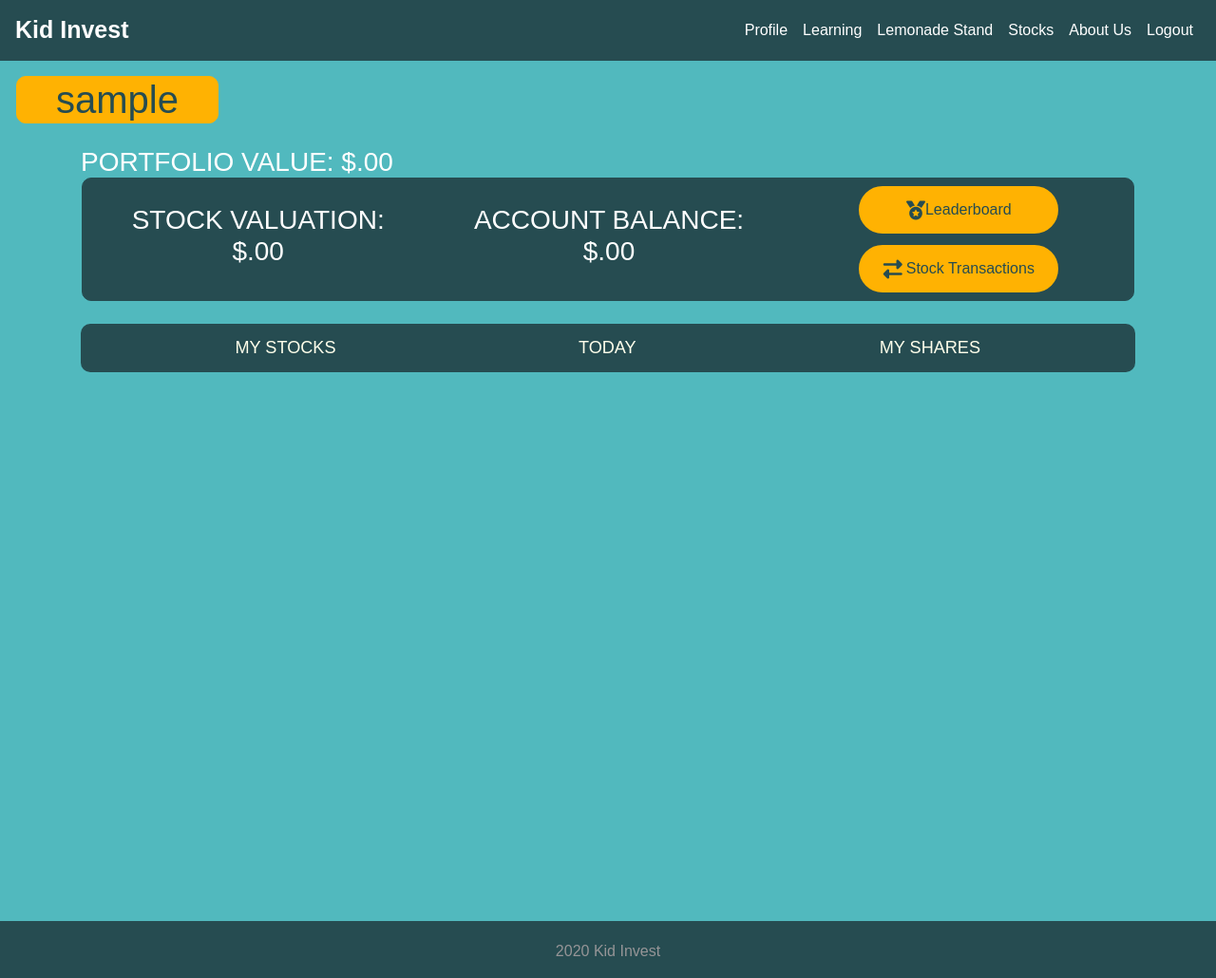
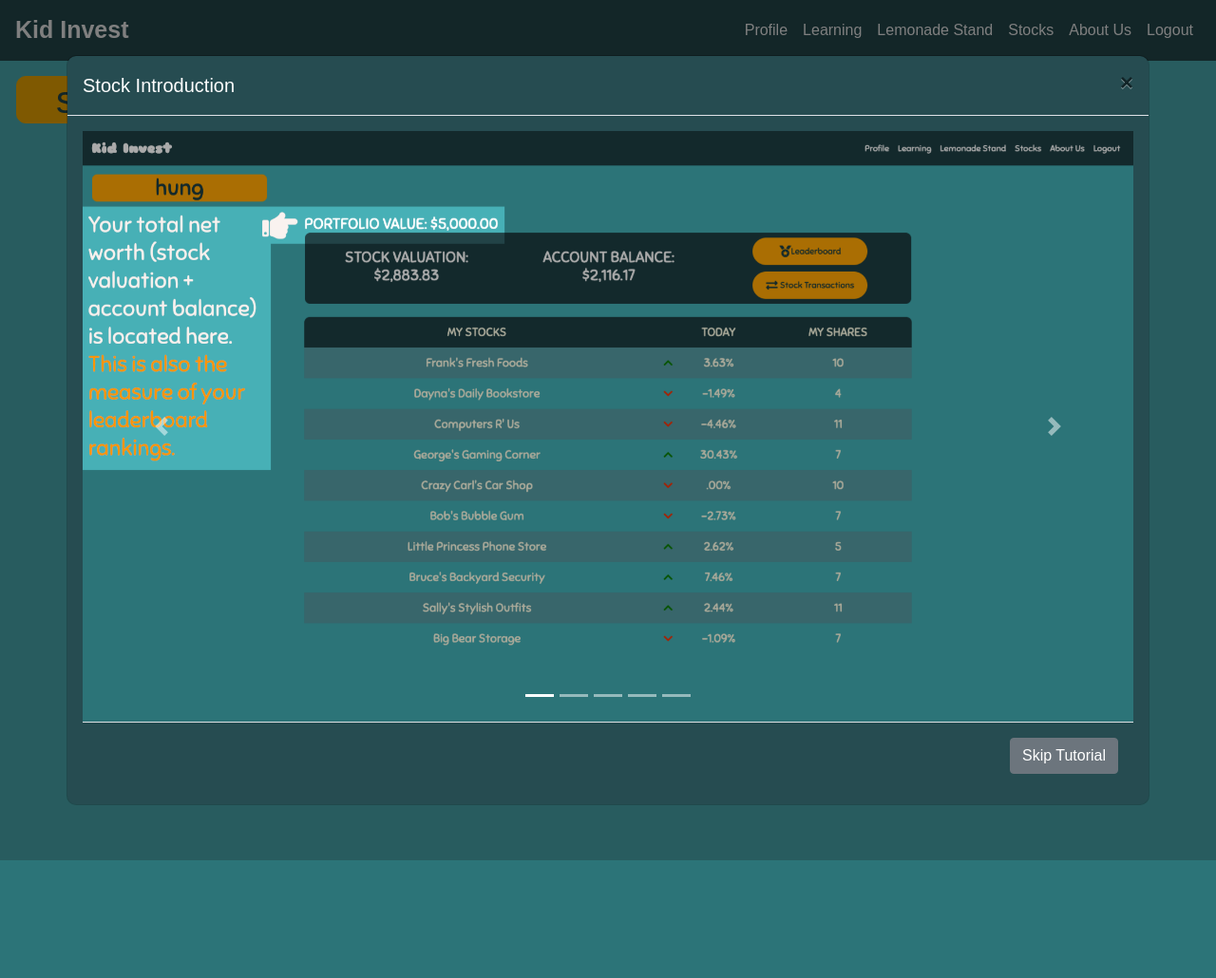
Before and after one commit to Kid-Invest/KidInvest, a Spring Boot app: page /profile in a window 1280 px wide. Shown: the whole page at 95% size. After the commit the page ends 906 px from the top, so only its background shows below. Run offline with Spring Boot 4, Linux system fonts and the light colour scheme; the visitor is signed in with stand-in values (Sample User, id 1); lists and menus that the app fills with data are empty; some of the project's set-up classes (security, data sources, template engines, error pages and the like) are left out, and stand-ins take their place; some libraries are stand-ins or nearby versions; some web fonts are replaced.

Commit message:
added portfolio tutorial

```diff
--- a/src/main/resources/static/js/profile.js
+++ b/src/main/resources/static/js/profile.js
@@ -2,7 +2,7 @@
     $(document).ready(()=> {
         const stockRowsEl = $(".stock-row");
         // const stockRowStatsEl = $(".owned-stock-stats");
-
+        $('#portfolio-tut-modal').modal('show')
 
             $(stockRowsEl).click(function(item){
                 console.log(item);
--- a/src/main/resources/templates/business/business.html
+++ b/src/main/resources/templates/business/business.html
@@ -133,7 +133,6 @@
 <th:block th:include="partials/fragments :: scripts"/>
 <script>
     $('#business-tut-modal').modal('show')
-    console.log("here");
 </script>
 </body>
 </html>
--- a/src/main/resources/templates/user/profile.html
+++ b/src/main/resources/templates/user/profile.html
@@ -144,11 +144,73 @@
     </div>
 </div>
 
+<!--<th:block th:if="${firstTime}">-->
+    <div class="modal fade" id="portfolio-tut-modal" tabindex="-1" role="dialog" aria-labelledby="tut-modal-label"
+         aria-hidden="true">
+        <div class="modal-dialog modal-dialog-centered modal-xl" role="document">
+            <div class="modal-content">
+                <div class="modal-header">
+                    <h5 class="modal-title" id="tut-modal-label">Stock Introduction</h5>
+                    <button type="button" class="close" data-dismiss="modal" aria-label="Close">
+                        <span aria-hidden="true">&times;</span>
+                    </button>
+                </div>
+                <div class="modal-body">
+                    <div id="carouselIndicators" class="carousel slide" data-interval="false" data-ride="carousel">
+                        <ol class="carousel-indicators">
+                            <li data-target="#carouselIndicators" data-slide-to="0" class="active"></li>
+                            <li data-target="#carouselIndicators" data-slide-to="1"></li>
+                            <li data-target="#carouselIndicators" data-slide-to="2"></li>
+                            <li data-target="#carouselIndicators" data-slide-to="3"></li>
+                            <li data-target="#carouselIndicators" data-slide-to="4"></li>
+                        </ol>
+                        <div class="carousel-inner">
+                            <div class="carousel-item active">
+                                <img src="img/tutorials/profile-page/portfolio-value.png" class="d-block w-100"
+                                     alt="a tutorial on portfolio value">
+                            </div>
+                            <div class="carousel-item">
+                                <img src="img/tutorials/profile-page/profile-assets.png" class="d-block w-100"
+                                     alt="a tutorial on assets">
+                            </div>
+                            <div class="carousel-item">
+                                <img src="img/tutorials/profile-page/stock-details.png" class="d-block w-100"
+                                     alt="a tutorial on stock details">
+                            </div>
+                            <div class="carousel-item">
+                                <img src="img/tutorials/profile-page/stock-transactions.png" class="d-block w-100"
+                                     alt="a tutorial on stock transactions">
+                            </div>
+                            <div class="carousel-item">
+                                <img src="img/tutorials/profile-page/leaderboard.png" class="d-block w-100"
+                                     alt="a tutorial on leaderboard">
+                            </div>
+                        </div>
+                        <a class="carousel-control-prev" href="#carouselIndicators" role="button" data-slide="prev">
+                            <span class="carousel-control-prev-icon" aria-hidden="true"></span>
+                            <span class="sr-only">Previous</span>
+                        </a>
+                        <a class="carousel-control-next" href="#carouselIndicators" role="button" data-slide="next">
+                            <span class="carousel-control-next-icon" aria-hidden="true"></span>
+                            <span class="sr-only">Next</span>
+                        </a>
+                    </div>
+                    <div class="modal-footer">
+                        <button type="button" class="btn btn-secondary" data-dismiss="modal">Skip Tutorial</button>
+                    </div>
+                </div>
+            </div>
+        </div>
+<!--</th:block>-->
+
+
+
+
 <footer th:replace="partials/fragments.html :: footer">
 </footer>
 <th:block th:include="partials/fragments.html :: scripts">
 </th:block>
-<script type="text/javascript" th:src="@{/js/profile.js}" src="../../static/js/profile.js"></script>
+<script type="text/javascript" th:src="@{/js/profile.js}"></script>
 
 </body>
 </html>
```
Also changed, not shown: src/main/java/com/capstone/kidinvest/controllers/UserController.java (+9 -0 lines), src/main/resources/static/img/tutorials/profile-page/leaderboard.png (added), src/main/resources/static/img/tutorials/profile-page/portfolio-value.png (added), src/main/resources/static/img/tutorials/profile-page/profile-assets.png (added), src/main/resources/static/img/tutorials/profile-page/stock-details.png (added), src/main/resources/static/img/tutorials/profile-page/stock-transactions.png (added).
